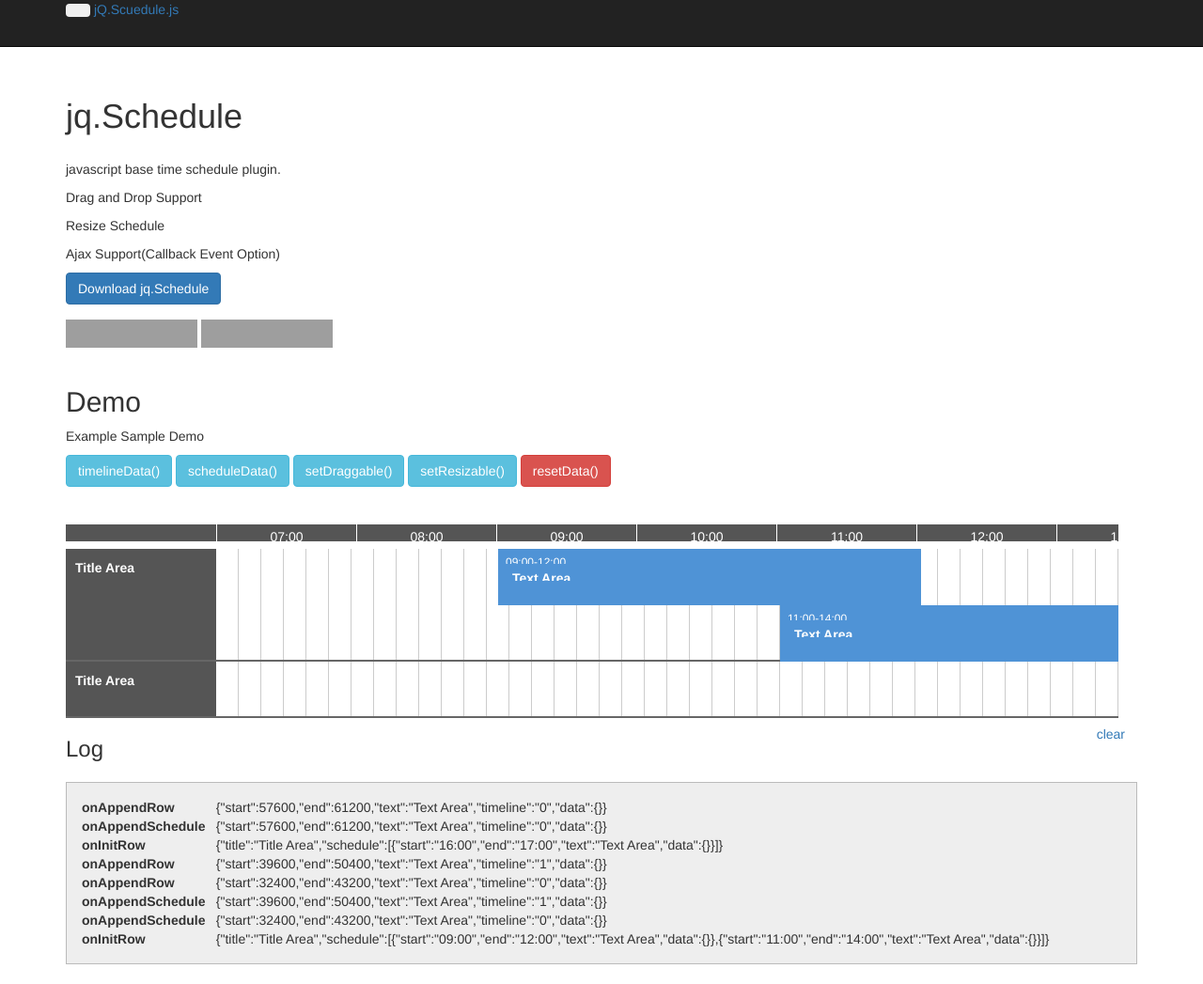
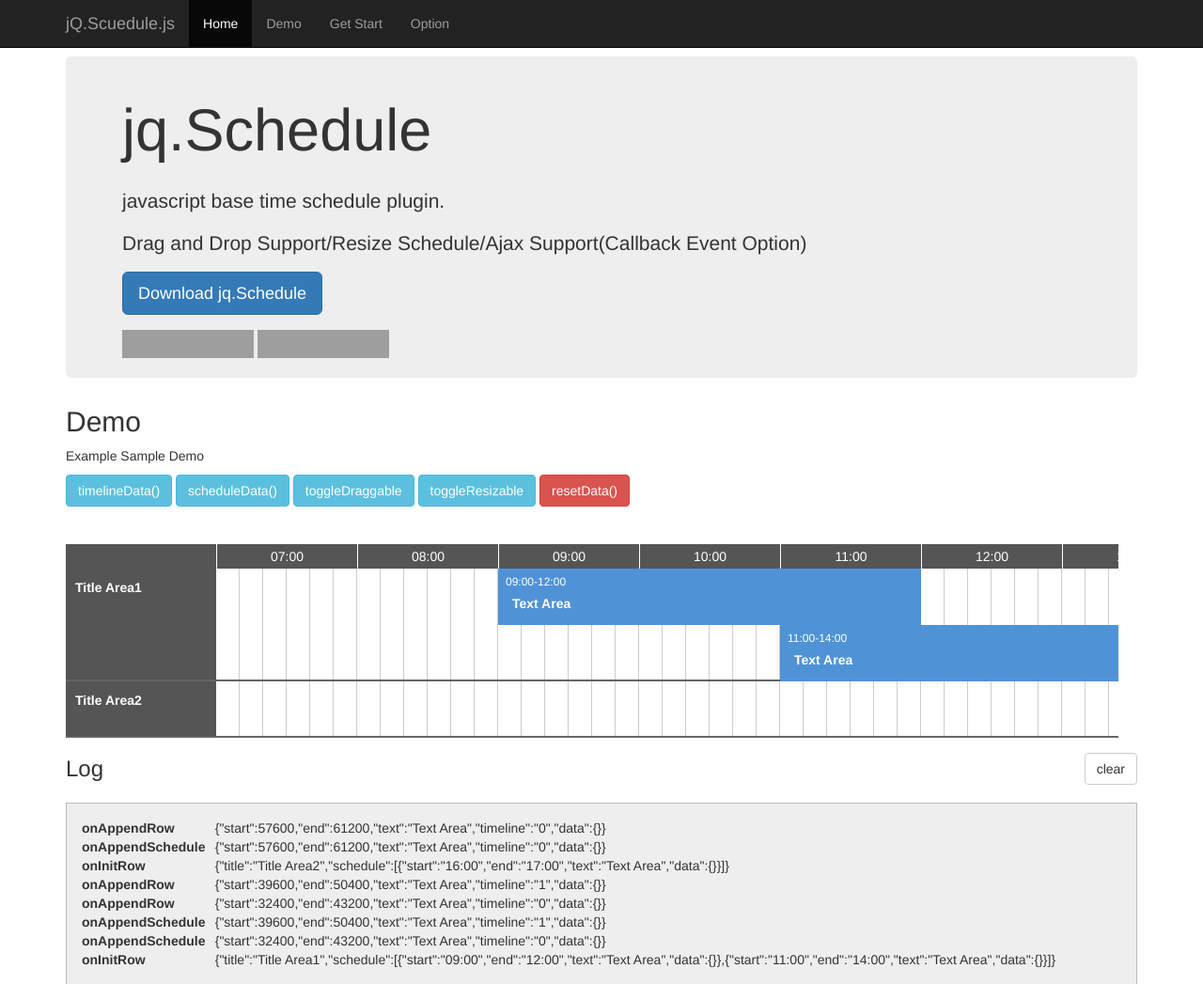
Before and after one commit to ateliee/jquery.schedule, a website: page demo/index.html in a window 1280 px wide. Shown: the top 1047 px of the page at 94% size. Drawn offline with nearby package versions, Linux system fonts and the light colour scheme; files that its build step writes are made by us from their sources; grey boxes are pictures that could not be loaded.

Commit message:
bootstrap version change

```diff
--- a/demo/index.html
+++ b/demo/index.html
@@ -6,7 +6,7 @@
     <meta name="viewport" content="width=device-width, initial-scale=1.0">
 
     <link rel="stylesheet" type="text/css" href="https://code.jquery.com/ui/1.9.2/themes/base/jquery-ui.css" />
-    <link href="https://maxcdn.bootstrapcdn.com/bootstrap/2.3.2/css/bootstrap.min.css" rel="stylesheet" media="screen">
+    <link rel="stylesheet" href="https://maxcdn.bootstrapcdn.com/bootstrap/3.3.7/css/bootstrap.min.css" integrity="sha384-BVYiiSIFeK1dGmJRAkycuHAHRg32OmUcww7on3RYdg4Va+PmSTsz/K68vbdEjh4u" crossorigin="anonymous">
     <link rel="stylesheet" type="text/css" href="../dist/css/style.min.css" />
 
     <style>
@@ -33,33 +33,34 @@
 <body>
 
 <div class="navbar navbar-inverse navbar-fixed-top">
-    <div class="navbar-inner">
     <div class="container">
-            <button type="button" class="btn btn-navbar" data-toggle="collapse" data-target=".nav-collapse">
+        <div class="navbar-header">
+            <button type="button" class="navbar-toggle collapsed" data-toggle="collapse" data-target="#navbar" aria-expanded="false" aria-controls="navbar">
+                <span class="sr-only">Toggle navigation</span>
                 <span class="icon-bar"></span>
                 <span class="icon-bar"></span>
                 <span class="icon-bar"></span>
             </button>
-            <a class="brand" href="#">jQ.Scuedule.js</a>
-            <div class="nav-collapse collapse">
-                <ul class="nav">
+            <a class="navbar-brand" href="#">jQ.Scuedule.js</a>
+        </div>
+        <div id="navbar" class="navbar-collapse collapse">
+            <ul class="nav navbar-nav">
                 <li class="active"><a href="#home">Home</a></li>
                 <li><a href="#demo">Demo</a></li>
                 <li><a href="#info">Get Start</a></li>
                 <li><a href="#option">Option</a></li>
             </ul>
-            </div><!--/.nav-collapse -->
         </div>
     </div>
 </div>
 <div class="container">
-    <div class="hero-unit" style="padding-bottom: 16px; padding-top: 24px;">
-        <h1 id="home" style="padding-bottom: 16px">jq.Schedule</h1>
+    <div class="jumbotron" style="padding-bottom: 16px; padding-top: 24px;">
+        <h1 id="home" class="h2" style="padding-bottom: 16px">jq.Schedule</h1>
         <p>javascript base time schedule plugin.</p>
-        <p>Drag and Drop Support</p>
-        <p>Resize Schedule</p>
-        <p>Ajax Support(Callback Event Option)</p>
-        <div style="padding-bottom: 16px"><button onclick="javascript:location.href='https://github.com/ateliee/jquery.schedule';" class="btn btn-large btn-primary" type="button">Download jq.Schedule</button></div>
+        <p>
+            Drag and Drop Support/Resize Schedule/Ajax Support(Callback Event Option)
+        </p>
+        <div style="padding-bottom: 16px"><button onclick="javascript:location.href='https://github.com/ateliee/jquery.schedule';" class="btn btn-lg btn-primary" type="button">Download jq.Schedule</button></div>
         <div>
             <iframe src="https://ghbtns.com/github-btn.html?user=ateliee&repo=jquery.schedule&type=star&count=true&size=large" frameborder="0" scrolling="0" width="140px" height="30px"></iframe>
             <iframe src="https://ghbtns.com/github-btn.html?user=ateliee&repo=jquery.schedule&type=watch&count=true&size=large&v=2" frameborder="0" scrolling="0" width="140px" height="30px"></iframe>
@@ -72,8 +73,8 @@
     <div style="padding: 0 0 40px;">
         <button id="event_timelineData" class="btn btn-info">timelineData()</button>
         <button id="event_scheduleData" class="btn btn-info">scheduleData()</button>
-        <button id="event_setDraggable" class="btn btn-info">setDraggable()</button>
-        <button id="event_setResizable" class="btn btn-info">setResizable()</button>
+        <button id="event_setDraggable" class="btn btn-info">toggleDraggable</button>
+        <button id="event_setResizable" class="btn btn-info">toggleResizable</button>
         <button id="event_resetData" class="btn btn-danger">resetData()</button>
 
     </div>
@@ -84,7 +85,7 @@
                 <h3>Log</h3>
             </div>
             <div class="col-md-4 text-right">
-                <a class="btn" id="clear-logs">clear</a>
+                <a class="btn btn-default" style="margin-top: 16px;" id="clear-logs">clear</a>
             </div>
         </div>
         <div style="padding: 12px 0 0;">
@@ -304,32 +305,32 @@ $(function(){
             resizable: isResizable,
             rows : {
                 '0' : {
-                    title : 'Title Area',
+                    title : 'Title Area1',
                     schedule:[
                         {
-                            start:'09:00',
-                            end:'12:00',
-                            text:'Text Area',
-                            data:{
+                            start: '09:00',
+                            end: '12:00',
+                            text: 'Text Area',
+                            data: {
                             }
                         },
                         {
-                            start:'11:00',
-                            end:'14:00',
-                            text:'Text Area',
-                            data:{
+                            start: '11:00',
+                            end: '14:00',
+                            text: 'Text Area',
+                            data: {
                             }
                         }
                     ]
                 },
                 '1' : {
-                    title : 'Title Area',
+                    title : 'Title Area2',
                     schedule:[
                         {
-                            start:'16:00',
-                            end:'17:00',
-                            text:'Text Area',
-                            data:{
+                            start: '16:00',
+                            end: '17:00',
+                            text: 'Text Area',
+                            data: {
                             }
                         }
                     ]
--- a/package.json
+++ b/package.json
@@ -1,6 +1,6 @@
 {
   "name": "jq.schedule",
-  "version": "2.1.0",
+  "version": "2.1.1",
   "description": "jQuery time schedule plugin",
   "main": "js/index.js",
   "scripts": {
--- a/src/js/jq.schedule.js
+++ b/src/js/jq.schedule.js
@@ -385,7 +385,7 @@
             var $timeline = $(html);
             for (var t = tableStartTime; t < tableEndTime; t += setting.widthTime) {
                 var $tl = $('<div class="tl"></div>');
-                $tl.width(setting.widthTimeX - setting.timeBorder);
+                $tl.width(setting.widthTimeX);
 
                 $tl.data('time', methods.formatTime(t));
                 $tl.data('timeline', timeline);
@@ -652,7 +652,6 @@
                 '<div class="sc_header">' + '\n' +
                 '<div class="sc_header_scroll"></div>' + '\n' +
                 '</div>' + '\n' +
-                '<br class="clear" />' + '\n' +
                 '</div>' + '\n' +
                 '<div class="sc_wrapper">' + '\n' +
                 '<div class="sc_data">' + '\n' +
@@ -663,7 +662,6 @@
                 '<div class="sc_main"></div>' + '\n' +
                 '</div>' + '\n' +
                 '</div>' + '\n' +
-                '<br class="clear" />' + '\n' +
                 '</div>';
 
             $element.append(html);
@@ -688,7 +686,7 @@
                         t
                     );
                     var cellNum = Math.floor(cn / setting.widthTime);
-                    $time.width((cellNum * setting.widthTimeX) - setting.headTimeBorder);
+                    $time.width((cellNum * setting.widthTimeX));
                     $element.find('.sc_header_scroll').append($time);
 
                     beforeTime = t;
--- a/src/sass/style.scss
+++ b/src/sass/style.scss
@@ -12,12 +12,23 @@ $schedule-bar-bg-color: #4f93d6;
 $schedule-bar-shadow-enable: false;
 $schedule-bar-shadow-color: #333;
 
+@mixin clearfix() {
+  //*zoom: 1;
+  &:after {
+    content: "";
+    display: table;
+    clear: both;
+  }
+}
+
 // styles
 .jq-schedule {
-  .clear {
-    clear: both;
-    height: 0;
-    line-height: 0;
+  * {
+    box-sizing: border-box;
+  }
+  .sc_wrapper,
+  .sc_menu{
+    @include clearfix();
   }
 
   .sc_menu {
@@ -62,9 +73,9 @@ $schedule-bar-shadow-color: #333;
   .sc_header .sc_time,
   .sc_main_scroll .sc_time {
     color: $schedule-bar-color;
-    padding: 4px 0;
-    line-height: 18px;
-    height: 18px;
+    padding: 0;
+    line-height: $schedule-header-height;
+    height: $schedule-header-height;
     display: block;
   }
 
@@ -114,7 +125,7 @@ $schedule-bar-shadow-color: #333;
       display: block;
       padding: 6px 8px 0;
       font-size: 12px;
-      height: 16px;
+      height: 22px;
       overflow: hidden;
     }
 
@@ -122,7 +133,7 @@ $schedule-bar-shadow-color: #333;
       display: block;
       padding: 5px 15px 0;
       font-weight: bold;
-      height: 18px;
+      height: 24px;
       overflow: hidden;
     }
   }
```
Also changed, not shown: dist/css/style.css, dist/css/style.min.css, dist/js/jq.schedule.js, dist/js/jq.schedule.min.js, 1 other file. Lines whose indentation alone changed are shown as unchanged.
